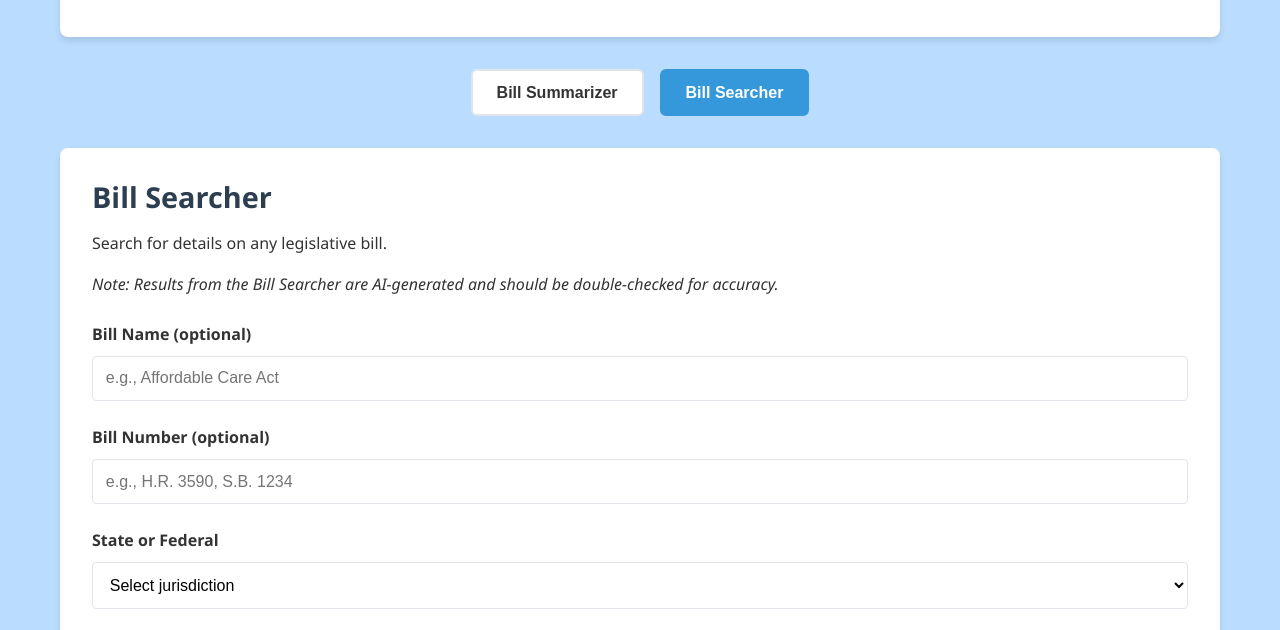
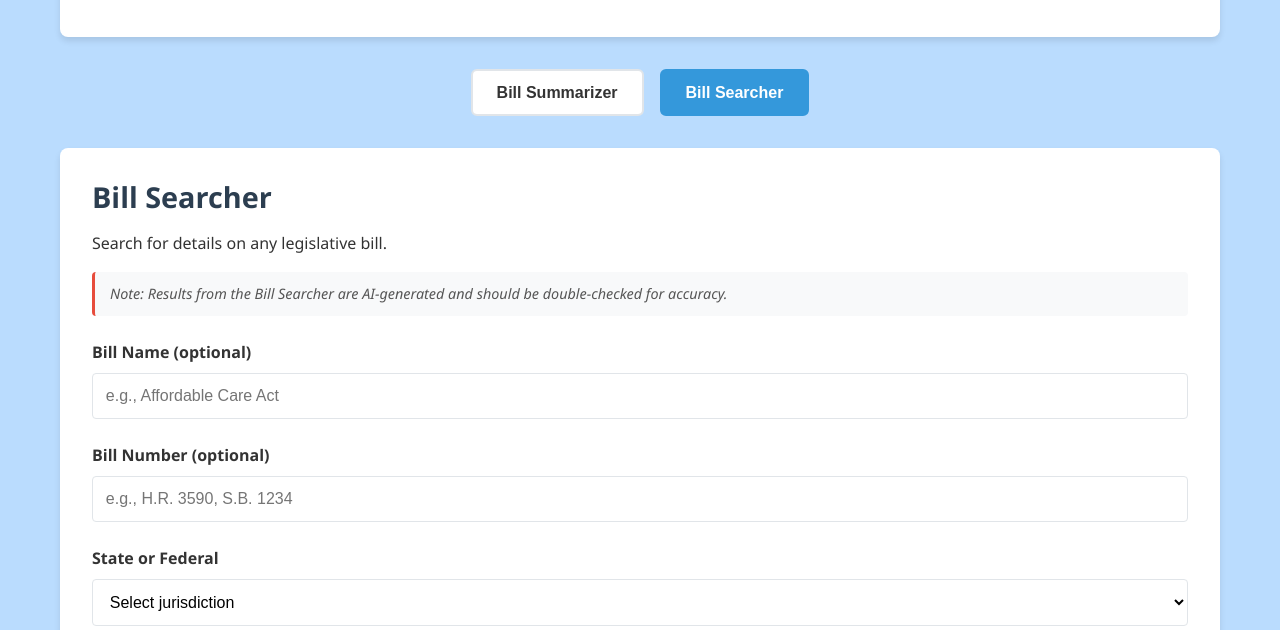
Before and after one commit to TaseenAnwar/legislative-AI-reader, a plain HTML site: page index.html in a window 1280 px wide. Both pictures are taken after a click on the button "Bill Searcher". Shown: the part 142-772 px from the top of the page. Drawn offline with Linux system fonts and the light colour scheme.

Commit message:
Update style.css

```diff
--- a/style.css
+++ b/style.css
@@ -359,3 +359,18 @@ footer {
         gap: 1rem;
     }
 }
+
+/* Disclaimer styling */
+.disclaimer {
+    background-color: #f8f9fa;
+    border-left: 3px solid #e74c3c;
+    padding: 10px 15px;
+    margin-bottom: 20px;
+    border-radius: 4px;
+}
+
+.disclaimer p {
+    color: #555;
+    font-size: 0.9rem;
+    margin: 0;
+}
```
